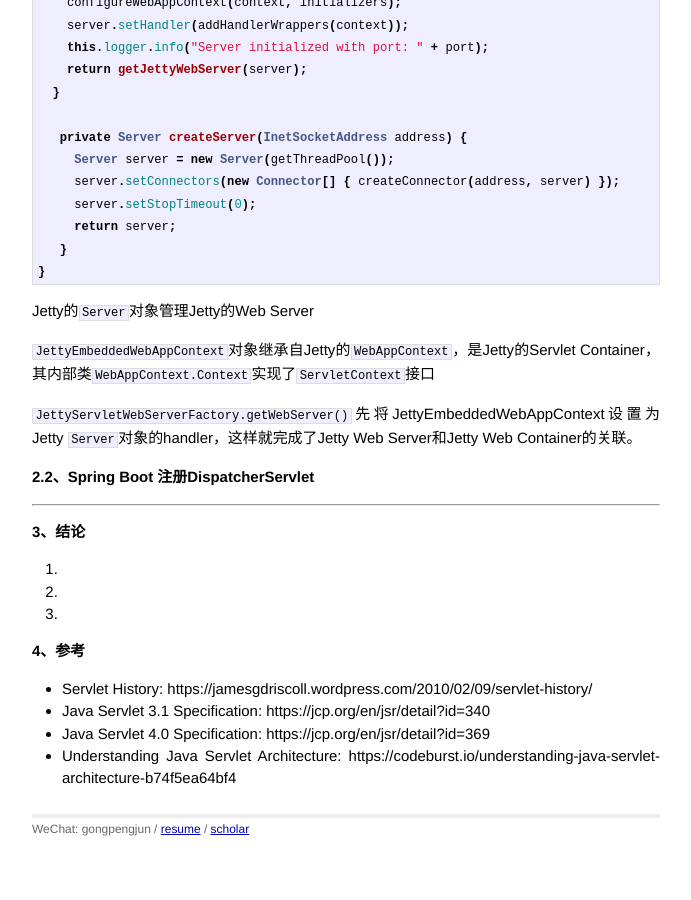
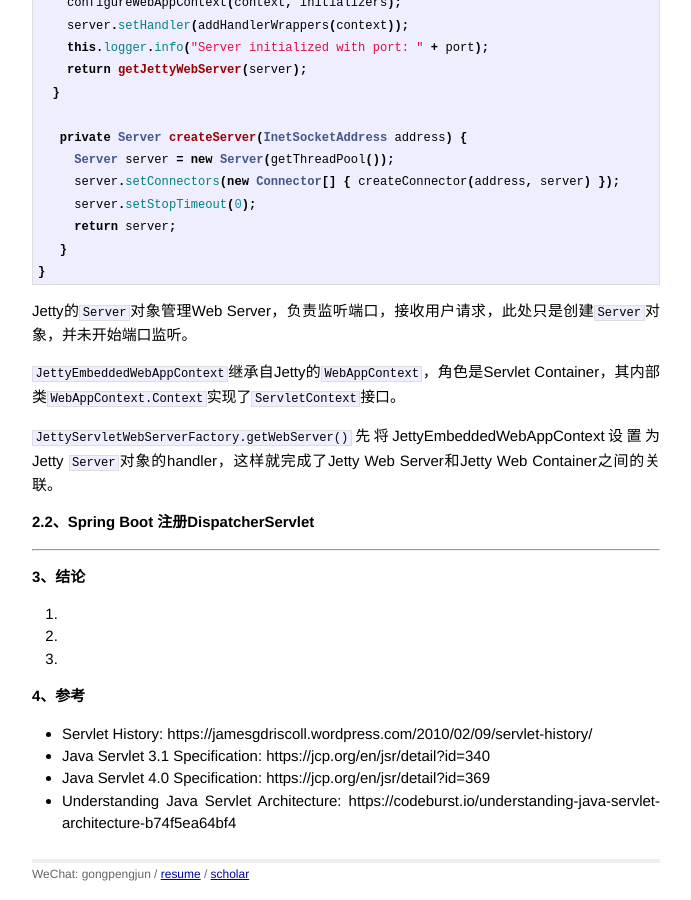
Before and after one commit to gongpengjun/gongpengjun.github.io, a Jekyll site: the page built from _posts/2022-05-21-spring-jetty-and-web-app.markdown, in a window 1280 px wide and 900 px high, scrolled down 6118 px. Shown: the whole window, without its empty margins (294-985 px from the left). Built offline with Jekyll 4.4.1, drawn with Linux system fonts in a browser that asks for light colours; before the commit the page ends 6973 px from its top, so only the background shows below that.

Commit message:
优化文案

````diff
--- a/_posts/2022-05-21-spring-jetty-and-web-app.markdown
+++ b/_posts/2022-05-21-spring-jetty-and-web-app.markdown
@@ -249,11 +249,11 @@ public class JettyServletWebServerFactory extends AbstractServletWebServerFactor
 }
 ```
 
-Jetty的`Server`对象管理Jetty的Web Server
+Jetty的`Server`对象管理Web Server，负责监听端口，接收用户请求，此处只是创建`Server`对象，并未开始端口监听。
 
-`JettyEmbeddedWebAppContext`对象继承自Jetty的`WebAppContext`，是Jetty的Servlet Container，其内部类`WebAppContext.Context`实现了`ServletContext`接口
+`JettyEmbeddedWebAppContext`继承自Jetty的`WebAppContext`，角色是Servlet Container，其内部类`WebAppContext.Context`实现了`ServletContext`接口。
 
-`JettyServletWebServerFactory.getWebServer()`先将JettyEmbeddedWebAppContext设置为Jetty `Server`对象的handler，这样就完成了Jetty Web Server和Jetty Web Container的关联。
+`JettyServletWebServerFactory.getWebServer()`先将JettyEmbeddedWebAppContext设置为Jetty `Server`对象的handler，这样就完成了Jetty Web Server和Jetty Web Container之间的关联。
 
 ### 2.2、Spring Boot 注册DispatcherServlet
 
````
